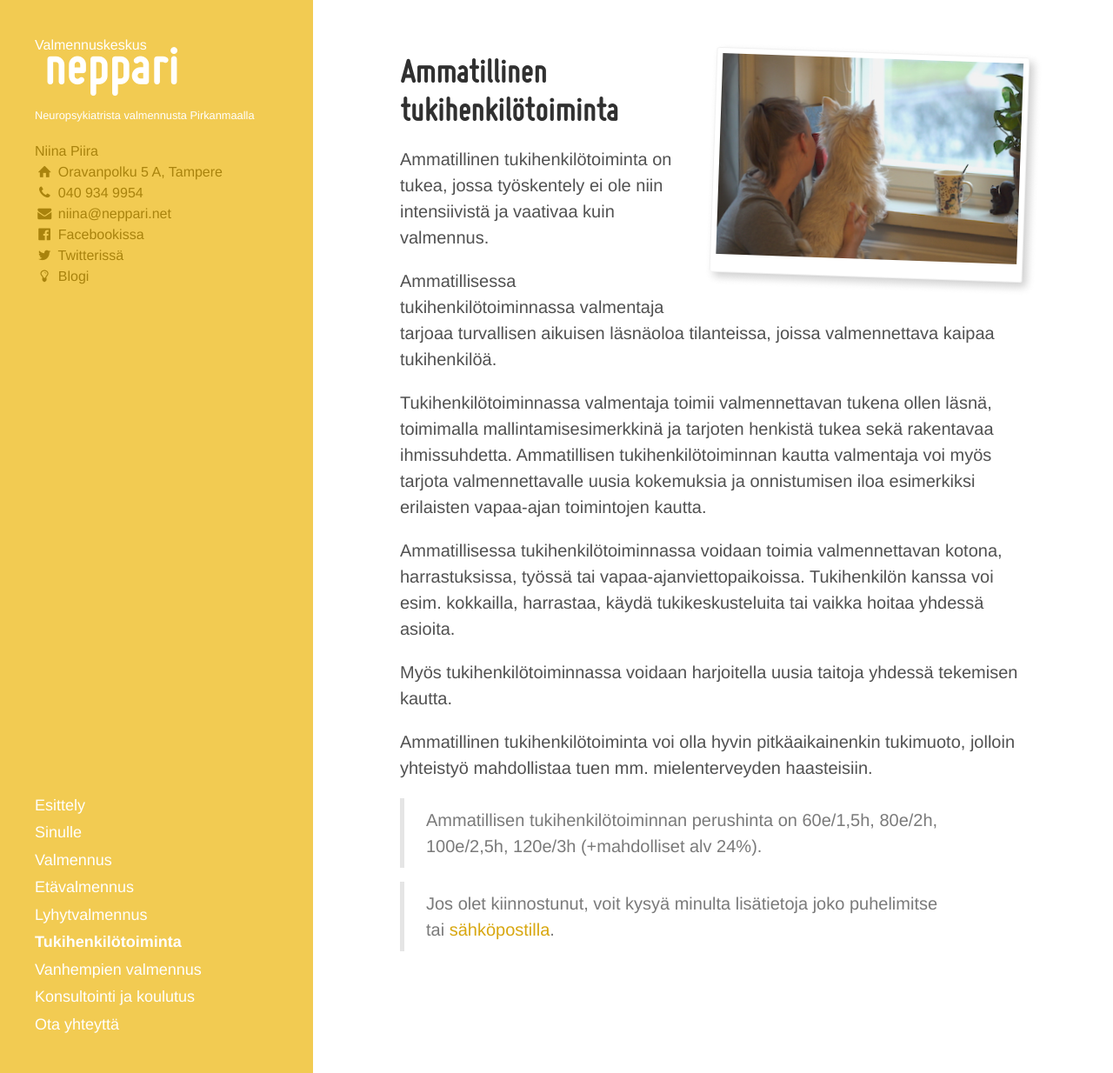
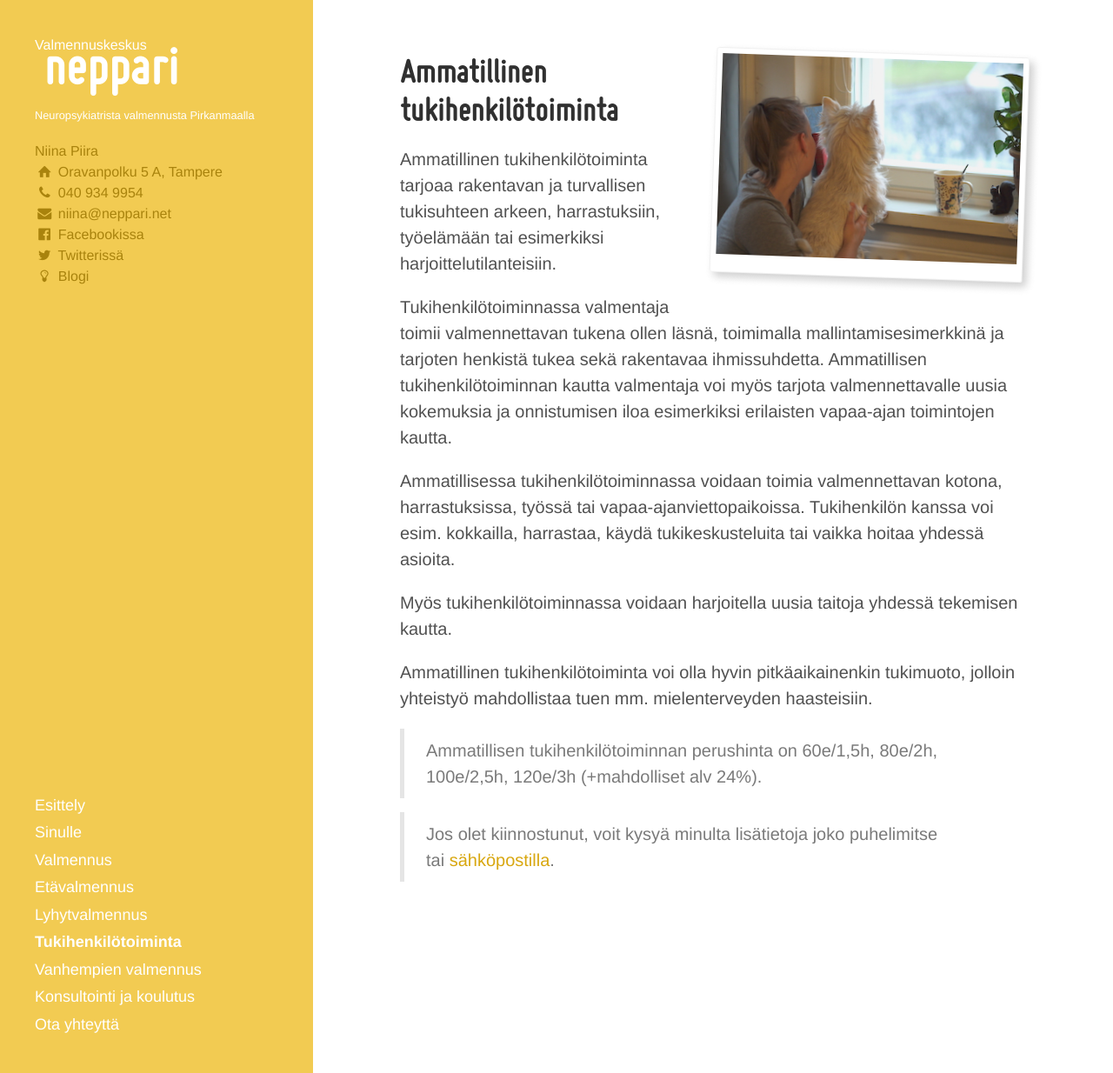
Before and after one commit to niinapiira/neppari.net, a Jekyll site: the page built from ammatillinen-tukihenkilotoiminta.md, in a window 1280 px wide and 1234 px high. Shown: the whole window at 87% size. Built offline with Jekyll 4.4.1, drawn with Linux system fonts in a browser that asks for light colours.

Commit message:
Updated ammatillinen-tukihenkilotoiminta.md

```diff
--- a/ammatillinen-tukihenkilotoiminta.md
+++ b/ammatillinen-tukihenkilotoiminta.md
@@ -19,9 +19,7 @@ polaroid: ""
 
 
 
-Ammatillinen tukihenkilötoiminta on tukea, jossa työskentely ei ole niin intensiivistä ja vaativaa kuin valmennus.
-
-Ammatillisessa tukihenkilötoiminnassa valmentaja tarjoaa turvallisen aikuisen läsnäoloa tilanteissa, joissa valmennettava kaipaa tukihenkilöä.
+Ammatillinen tukihenkilötoiminta tarjoaa rakentavan ja turvallisen tukisuhteen arkeen, harrastuksiin, työelämään tai esimerkiksi harjoittelutilanteisiin.
 
 Tukihenkilötoiminnassa valmentaja toimii valmennettavan tukena ollen läsnä, toimimalla mallintamisesimerkkinä ja tarjoten henkistä tukea sekä rakentavaa ihmissuhdetta. Ammatillisen tukihenkilötoiminnan kautta valmentaja voi myös tarjota valmennettavalle uusia kokemuksia ja onnistumisen iloa esimerkiksi erilaisten vapaa-ajan toimintojen kautta.
 
```
